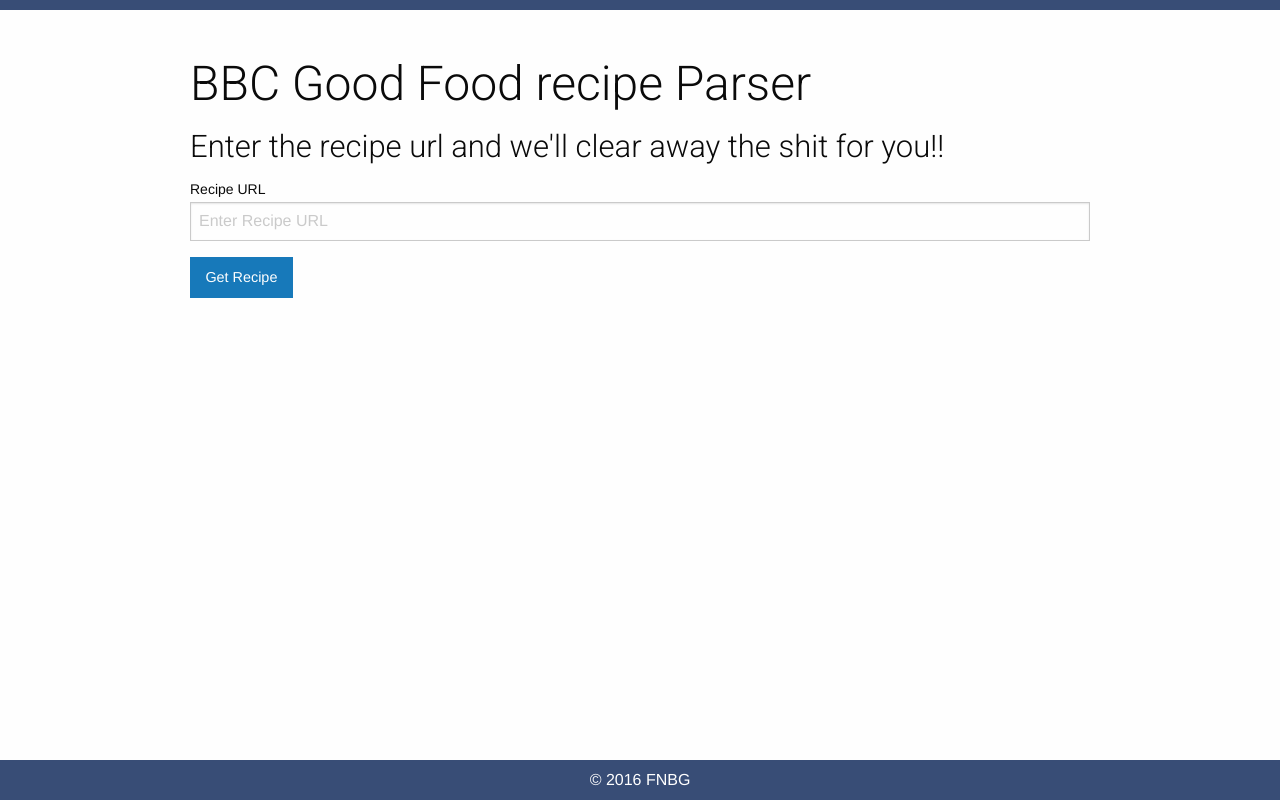
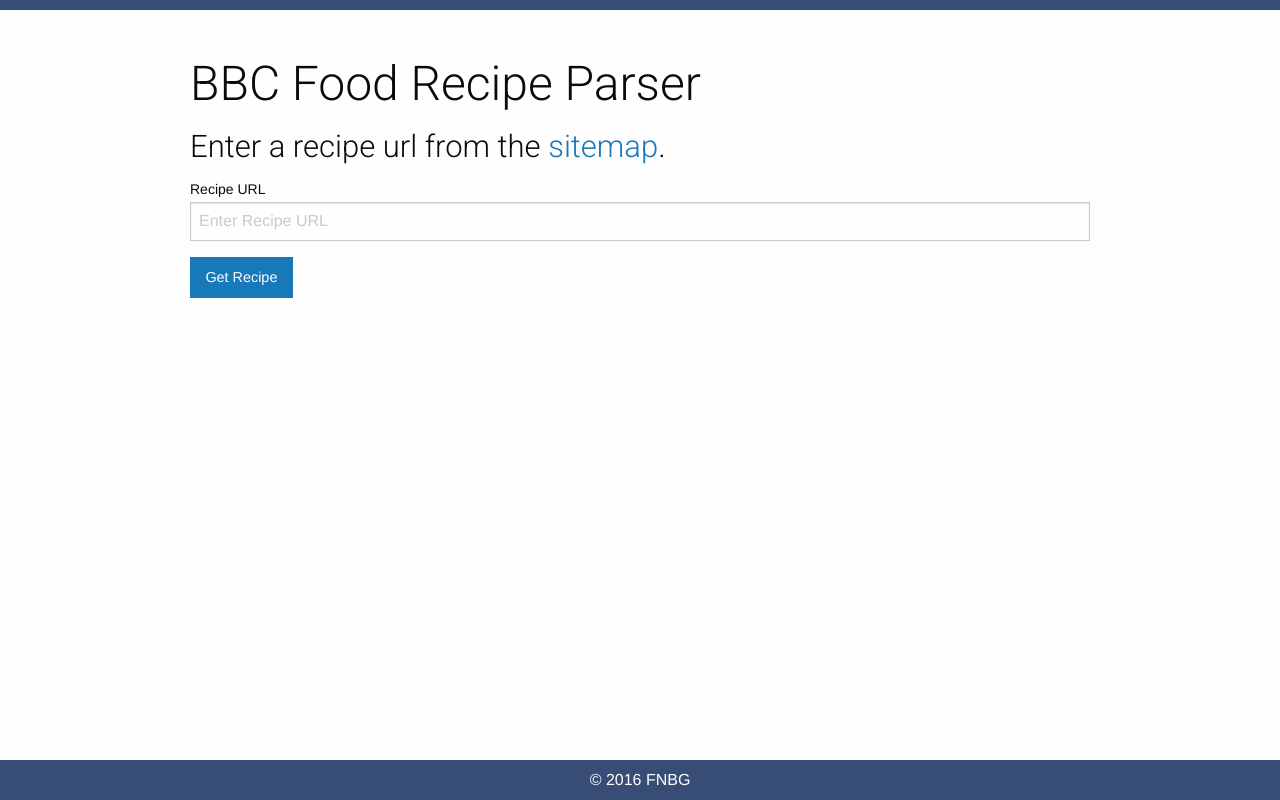
Before and after one commit to bbcrecipes/site-crawler, a website: page public/index.html in a window 1280 px wide. Drawn offline with nearby package versions, Linux system fonts and the light colour scheme; some packages are replaced by stand-ins of ours.

Commit message:
Refs #2: Add a link to the sitemap

```diff
--- a/public/index.html
+++ b/public/index.html
@@ -1,7 +1,7 @@
 <!DOCTYPE html>
 <html lang="en">
 <head>
-	<title>BBC Good Food Recipe Parser</title>
+	<title>BBC Food Recipe Parser</title>
 	<link rel="stylesheet" type="text/css" href="https://cdnjs.cloudflare.com/ajax/libs/foundation/6.2.0/foundation.min.css">
 	<link href='https://fonts.googleapis.com/css?family=Roboto:400,300' rel='stylesheet' type='text/css'>
 	<link rel="stylesheet" type="text/css" href="css/style.css">
@@ -13,8 +13,8 @@
 </head>
 <body ng-app="app">
 	<div id="main-container">
-		<h1>BBC Good Food recipe Parser</h1>
-		<h3>Enter the recipe url and we'll clear away the shit for you!!</h3>
+		<h1>BBC Food Recipe Parser</h1>
+		<h3>Enter a recipe url from the <a href="http://www.bbc.co.uk/food/sitemap.xml" target="_blank">sitemap</a>.</h3>
 		<div ng-view>
 
 		</div>
```
